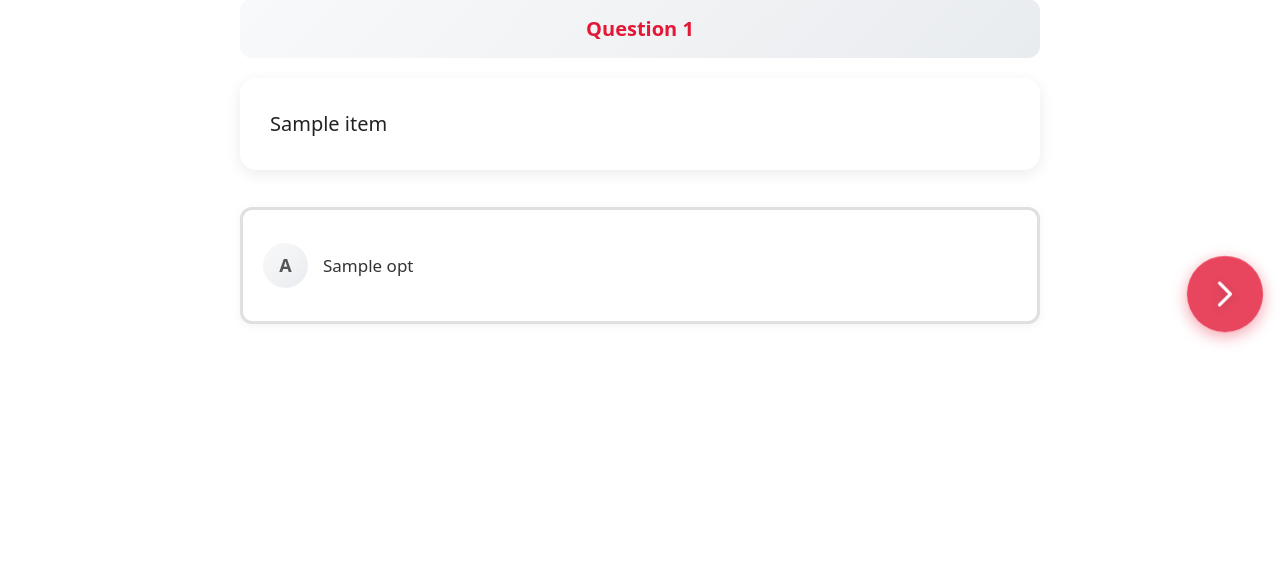
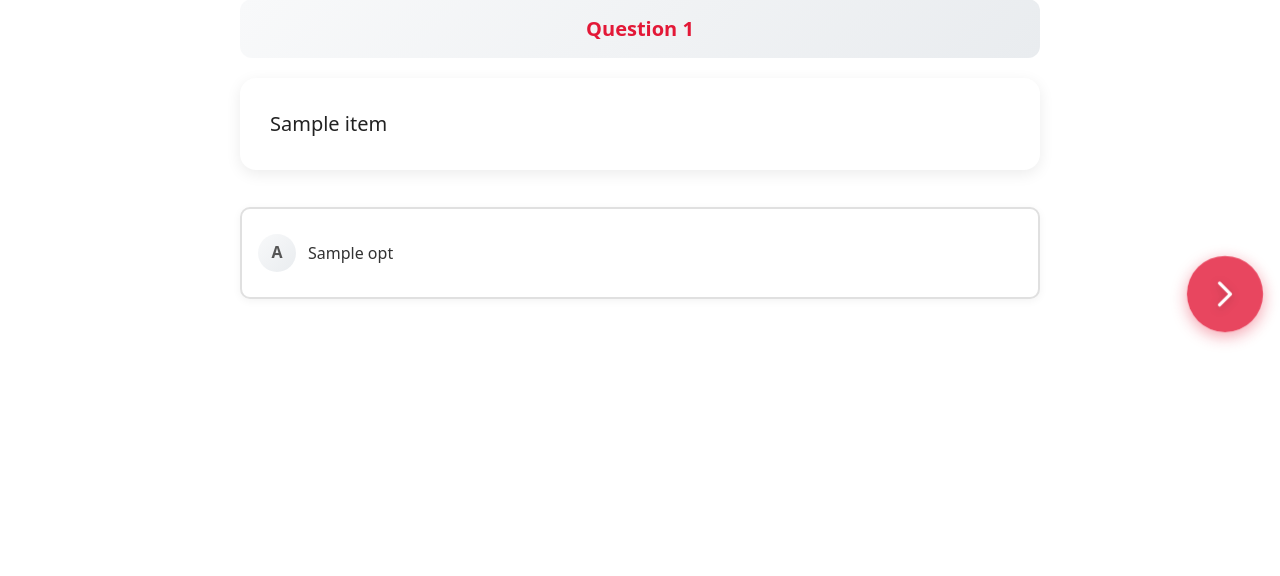
Before and after one commit to Social-Innovation-Lab/Innovation-exhibition-quiz, a Flask app: template templates/quiz.html in a window 1280 px wide. Shown: the part 141-717 px from the top of the page. Run offline with Flask 3, Linux system fonts and the light colour scheme; the template is opened without the code that fills it: most values are stand-ins (such as "Sample title", 1, 10 or a date in 2020); some libraries are stand-ins or nearby versions.

Commit message:
Make quiz answer options more compact and visually appealing
Adjusted CSS variables for quiz option boxes to reduce padding, border, min-height, and letter circle sizes, along with tighter gaps and optimized font sizes for a more compact appearance.

Replit-Commit-Author: Agent
Replit-Commit-Session-Id: 37877615-d133-4c1f-b6b6-f54cbc6b3767
Replit-Commit-Checkpoint-Type: full_checkpoint
Replit-Commit-Event-Id: 65c965da-475b-4337-ac15-8b12da18ad13
Replit-Commit-Screenshot-Url: https://storage.googleapis.com/screenshot-production-us-central1/474f6d33-5530-4c51-8e53-e2d7cdb3d75e/37877615-d133-4c1f-b6b6-f54cbc6b3767/AdyPQnr

```diff
--- a/templates/quiz.html
+++ b/templates/quiz.html
@@ -384,7 +384,7 @@ body {
 
 .options-grid {
   display: grid;
-  gap: 15px;
+  gap: clamp(10px, 2vh, 12px);
   margin-bottom: 20px;
 }
 
@@ -409,36 +409,36 @@ body {
 .option-content {
   display: flex;
   align-items: center;
-  gap: clamp(12px, 2vw, 15px);
-  padding: clamp(14px, 2.5vh, 18px) clamp(16px, 3vw, 20px);
+  gap: clamp(10px, 1.8vw, 12px);
+  padding: clamp(10px, 1.8vh, 14px) clamp(12px, 2.5vw, 16px);
   background: white;
-  border: 3px solid #e0e0e0;
-  border-radius: 12px;
+  border: 2px solid #e0e0e0;
+  border-radius: 10px;
   transition: all 0.25s ease;
-  min-height: clamp(60px, 10vh, 75px);
+  min-height: clamp(48px, 8vh, 60px);
   box-shadow: 0 2px 8px rgba(0,0,0,0.05);
 }
 
 .option-letter {
   flex-shrink: 0;
-  width: clamp(38px, 7vw, 45px);
-  height: clamp(38px, 7vw, 45px);
+  width: clamp(32px, 6vw, 38px);
+  height: clamp(32px, 6vw, 38px);
   display: flex;
   align-items: center;
   justify-content: center;
   background: linear-gradient(135deg, #f8f9fa 0%, #e9ecef 100%);
   border-radius: 50%;
   font-weight: 700;
-  font-size: clamp(16px, 3vw, 18px);
+  font-size: clamp(14px, 2.8vw, 16px);
   color: #555;
   transition: all 0.25s ease;
 }
 
 .option-text {
   flex: 1;
-  font-size: clamp(15px, 2.8vw, 17px);
+  font-size: clamp(14px, 2.6vw, 16px);
   color: #333;
-  line-height: 1.5;
+  line-height: 1.4;
 }
 
 .checkmark {
```
Also changed, not shown: replit.md (+3 -2 lines).
